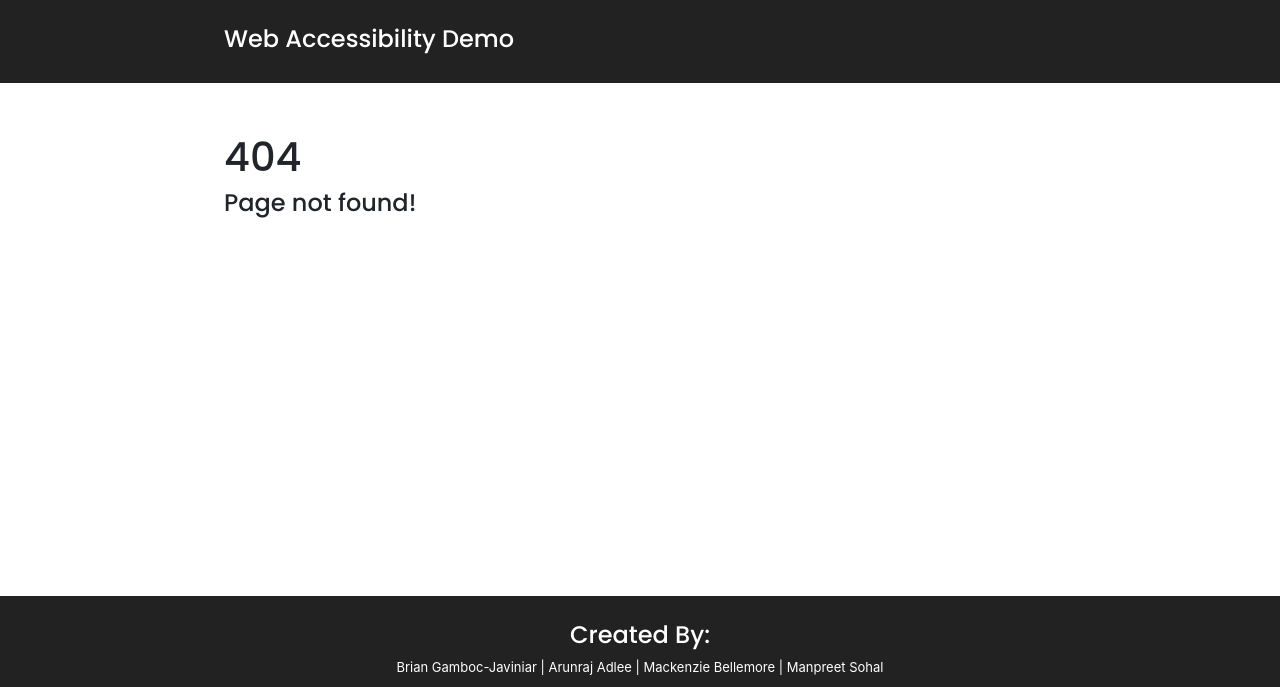
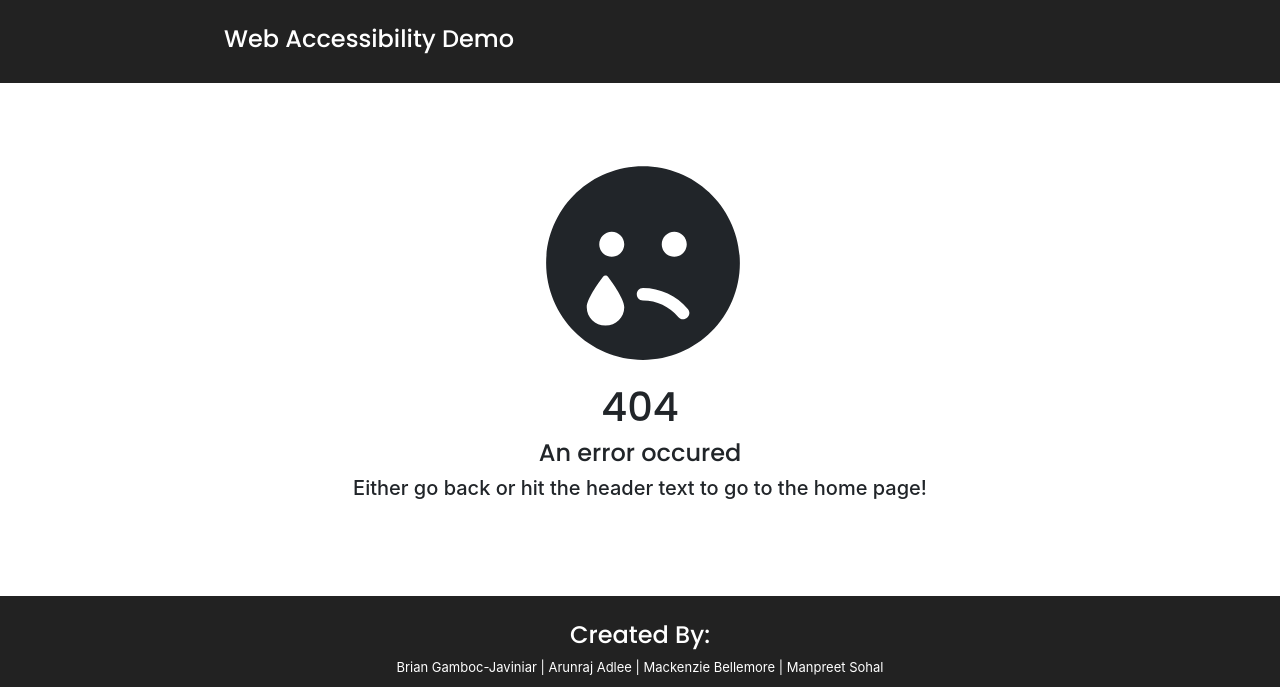
Before and after one commit to ArunrajAdlee/Web-Accessibility-Demo, a React app in the folder frontend/: page / in a window 1280 px wide. Shown: the top 687 px of the page. Built offline with nearby package versions, Linux system fonts and the light colour scheme.

Commit message:
Modify 404page

```diff
--- a/frontend/src/components/Misc/404page.js
+++ b/frontend/src/components/Misc/404page.js
@@ -1,10 +1,16 @@
 import React from 'react';
+import { FontAwesomeIcon } from '@fortawesome/react-fontawesome';
+import { faSadTear, faStar } from '@fortawesome/free-solid-svg-icons';
 
 const Error404 = () => {
   return (
     <>
-      <h1>404</h1>
-      <h4>Page not found!</h4>
+      <div className="error-page">
+        <FontAwesomeIcon className="error-image" icon={faSadTear} />
+        <h1>404</h1>
+        <h4>An error occured</h4>
+        <h5>Either go back or hit the header text to go to the home page!</h5>
+      </div>
     </>
   );
 }
--- a/frontend/src/styles/sass/_App.scss
+++ b/frontend/src/styles/sass/_App.scss
@@ -116,3 +116,14 @@ code {
     margin-left: 30%;
   }
 }
+
+.error-page {
+
+  & .error-image {
+    font-size: 200px;
+    margin-left: 5px;
+    margin-bottom: 20px;
+  }
+  text-align: center;
+  margin-top: 10vh;
+}
```
Also changed, not shown: frontend/src/styles/index.css.
